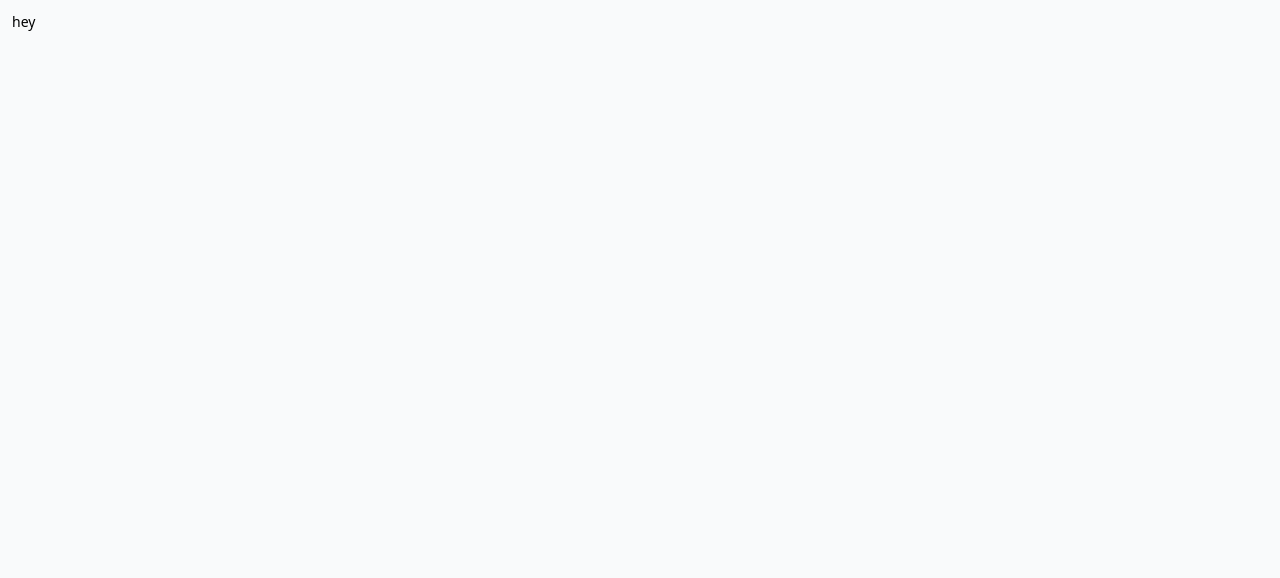
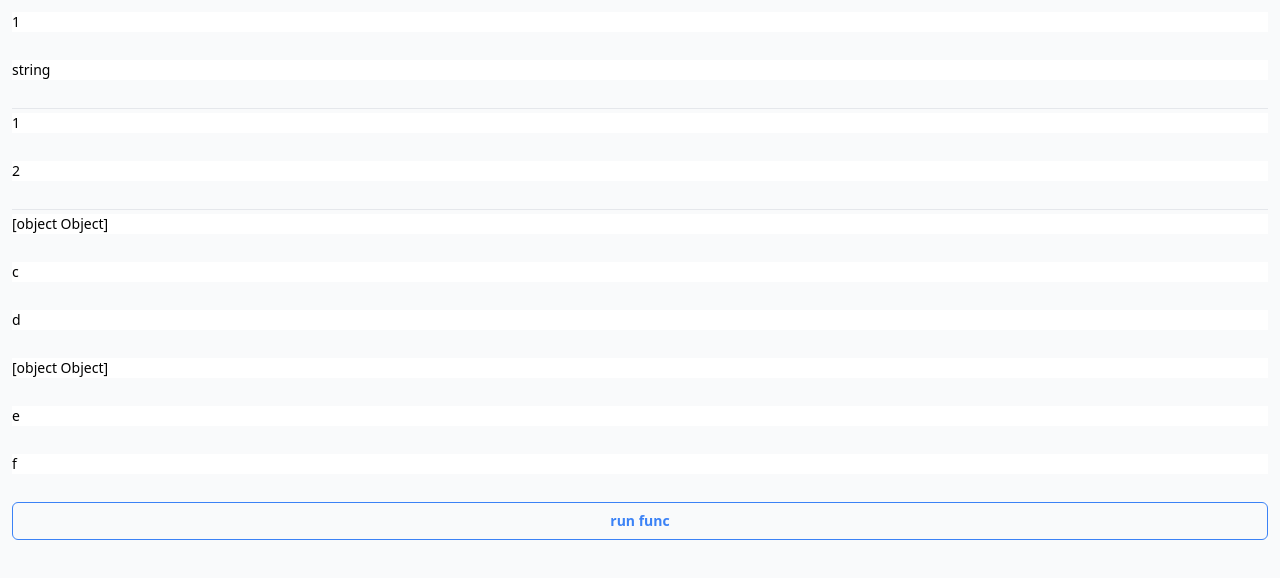
Before and after one commit to librobase/template-sveltekit, a SvelteKit app: page / in a window 1280 px wide. Shown: the top 578 px of the page. Built offline with nearby package versions, Linux system fonts and the light colour scheme.

Commit message:
update jupyter module

```diff
--- /dev/null
+++ b/src/lib/module.js
@@ -0,0 +1,32 @@
+import { writable, get } from 'svelte/store'
+
+// -----------------------------------------------------------------------------
+let { subscribe, set, update } = writable({
+  var1: 1,
+  var2: 'string',
+  var3: [1, 2, 3],
+  var4: {a: 1, b: 2},
+  var5: {a: {c: 'c', d: 'd'}, b: {e: 'e', f: 'f'}}
+})
+
+subscribe(obj => {
+  console.log(obj)
+})
+
+// -----------------------------------------------------------------------------
+async function reload() {}
+
+// -----------------------------------------------------------------------------
+function display() {
+  console.log('runing a function')
+  let obj = get({ subscribe })
+  console.log(obj)
+}
+
+// -----------------------------------------------------------------------------
+export default {
+  subscribe,
+  set,
+  reload,
+  display
+}
--- a/src/lib/use/reactive.js
+++ b/src/lib/use/reactive.js
@@ -2,10 +2,8 @@ import { writable, get } from 'svelte/store'
 
 // -----------------------------------------------------------------------------
 export function store(obj) {
-  // create a writable store
   let { subscribe, set, update } = writable(obj)
 
-  // define a stringify function
   let getObj = () => {
     let obj = get({ subscribe })
     return obj
--- a/src/routes/+page.svelte
+++ b/src/routes/+page.svelte
@@ -1,3 +1,26 @@
-<section class="p-3">
-  hey
+<script>
+  import m from '$lib/module'
+</script>
+
+
+<section class="p-3 flex flex-col gap-1">
+
+  <input type="text" bind:value={$m.var1}><br>
+  <input type="text" bind:value={$m.var2}><br>
+
+  <hr>
+  <input type="text" bind:value={$m.var4.a}><br>
+  <input type="text" bind:value={$m.var4.b}><br>
+
+  <hr>
+  <input type="text" bind:value={$m.var5.a}><br>
+  <input type="text" bind:value={$m.var5.a.c}><br>
+  <input type="text" bind:value={$m.var5.a.d}><br>
+  <input type="text" bind:value={$m.var5.b}><br>
+  <input type="text" bind:value={$m.var5.b.e}><br>
+  <input type="text" bind:value={$m.var5.b.f}><br>
+
+
+  <button on:click={m.display}>run func</button>
+
 </section>
```
Also changed, not shown: src/lib/jupyter.js.
